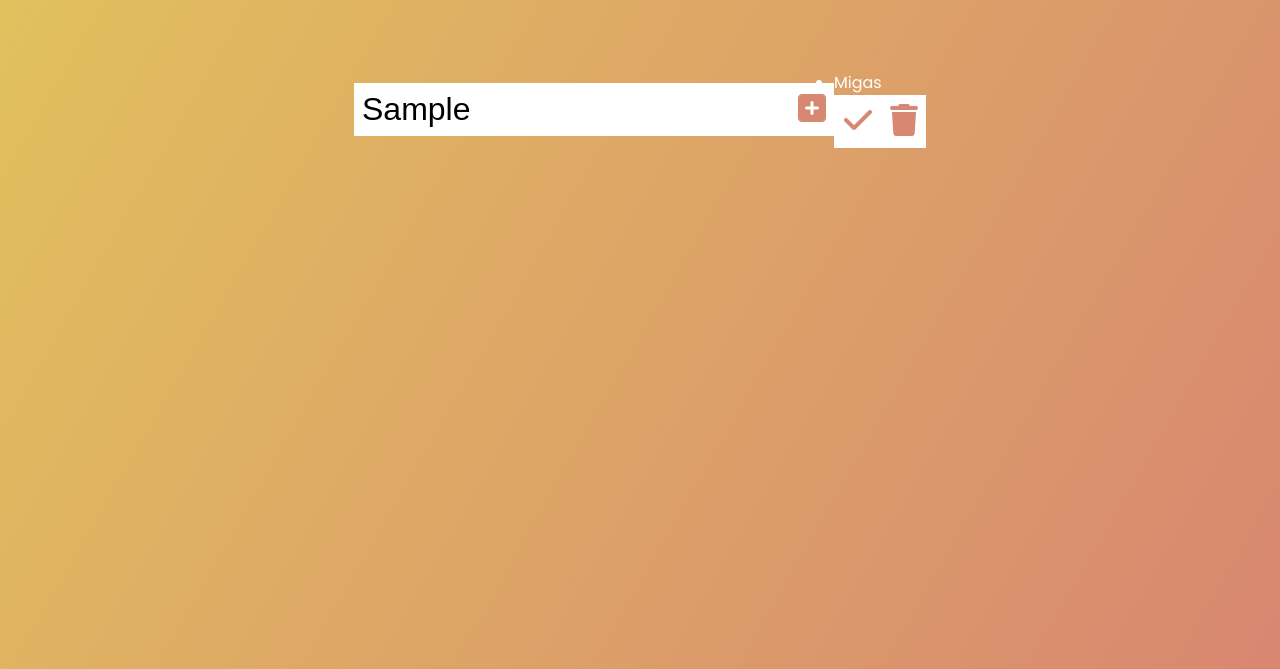
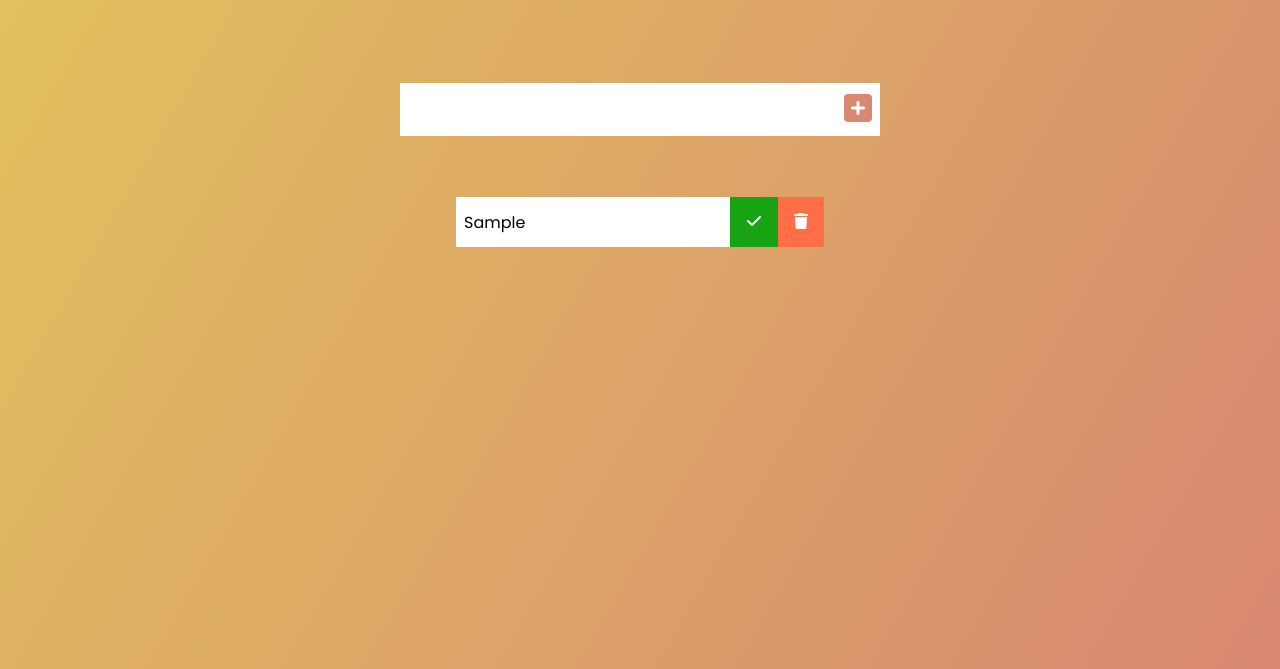
Before and after one commit to Miguel-Oliveiraa/todo-list-javascript, a plain HTML site: page index.html in a window 1280 px wide. Both pictures are taken after typing "Sample" into the empty fields and a click on the button 858 px from the left and 240 px from the top of the page. Shown: the part 131-800 px from the top of the page. Drawn offline with Linux system fonts and the light colour scheme.

Commit message:
deleting and marking list itens with javascript

```diff
--- a/app.js
+++ b/app.js
@@ -1,26 +1,26 @@
-// Selectors
+/* Selectors */
 const todoInput = document.querySelector('.todo-input');
 const todoButton = document.querySelector('.todo-button');
 const todoList = document.querySelector('.todo-list');
 
-// Event Listeners
+/* Event Listeners */
 
 todoButton.addEventListener('click', addTodo);
+todoList.addEventListener('click', deleteCheck);
 
-// Functions
+/* Functions */
 
 function addTodo(event) {
   // prevent form from submiting
   event.preventDefault();
-  console.log('migas');
 
   // todo Div
   const todoDiv = document.createElement('div');
   todoDiv.classList.add('todo');
   // create li
   const newTodo = document.createElement('li');
-  newTodo.innerText = 'Migas';
-  newTodo.classList.add('item');
+  newTodo.innerText = todoInput.value;
+  newTodo.classList.add('todo-item');
   todoDiv.appendChild(newTodo);
   // Button check mark
   const completedButton = document.createElement('button');
@@ -30,8 +30,30 @@ function addTodo(event) {
   // Button delete
   const trashButton = document.createElement('button');
   trashButton.innerHTML = '<i class="fas fa-trash"></i>';
-  trashButton.classList.add('complete-btn');
+  trashButton.classList.add('trash-btn');
   todoDiv.appendChild(trashButton);
   // append child
   todoList.appendChild(todoDiv);
+  // clear Todo INPUT VALUE
+  todoInput.value = '';
 }
+
+function deleteCheck(e) {
+  const item = e.target;
+
+  // DELETE TODO
+  if (item.classList[0] === 'trash-btn') {
+    const todo = item.parentElement;
+    // animation
+    todo.classList.add('fall');
+    todo.addEventListener('transitionend', function () {
+      todo.remove();
+    });
+  }
+
+  // CHECK MARK
+  if (item.classList[0] === 'complete-btn') {
+    const todo = item.parentElement;
+    todo.classList.add('completed');
+  }
+}
--- a/style.css
+++ b/style.css
@@ -41,3 +41,61 @@ form button:hover {
   background: #d88771;
   color: white;
 }
+
+.todo-container {
+  display: flex;
+  justify-content: center;
+  align-items: center;
+  width: 100vw;
+}
+
+.todo-list {
+  min-width: 30%;
+  list-style: none;
+}
+
+.todo {
+  margin: 0.5rem;
+  background: white;
+  color: black;
+  display: flex;
+  justify-content: space-between;
+  align-items: center;
+  transition: all 0.4s ease;
+}
+
+.todo li {
+  flex: 1;
+}
+
+.trash-btn, .complete-btn {
+  background: #ff6f47;
+  color: white;
+  border: none;
+  padding: 1rem;
+  cursor: pointer;
+  font-size: 1rem;
+  cli
+}
+
+.complete-btn{
+  background: #18a314;
+}
+
+.todo-item {
+  padding: 0rem 0.5rem;
+}
+
+.fa-trash, .fa-check {
+  pointer-events: none;
+}
+
+.completed {
+  text-decoration: line-through;
+  opacity: 0.5;
+}
+
+.fall {
+  transform: translateY(8rem) rotateZ(30deg);
+  opacity: 0;
+}
```
Also changed, not shown: index.html (+1 -1 lines).
